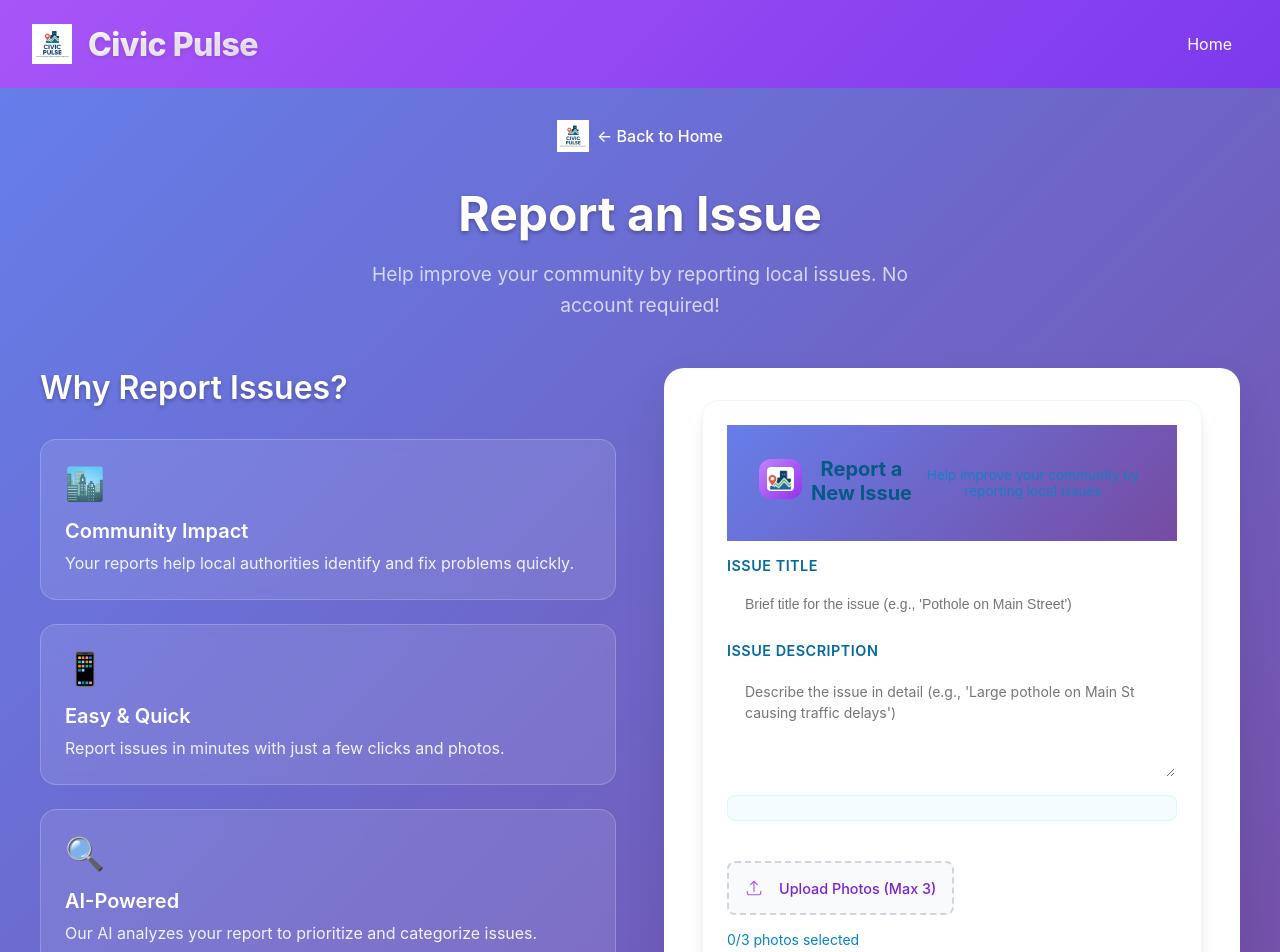
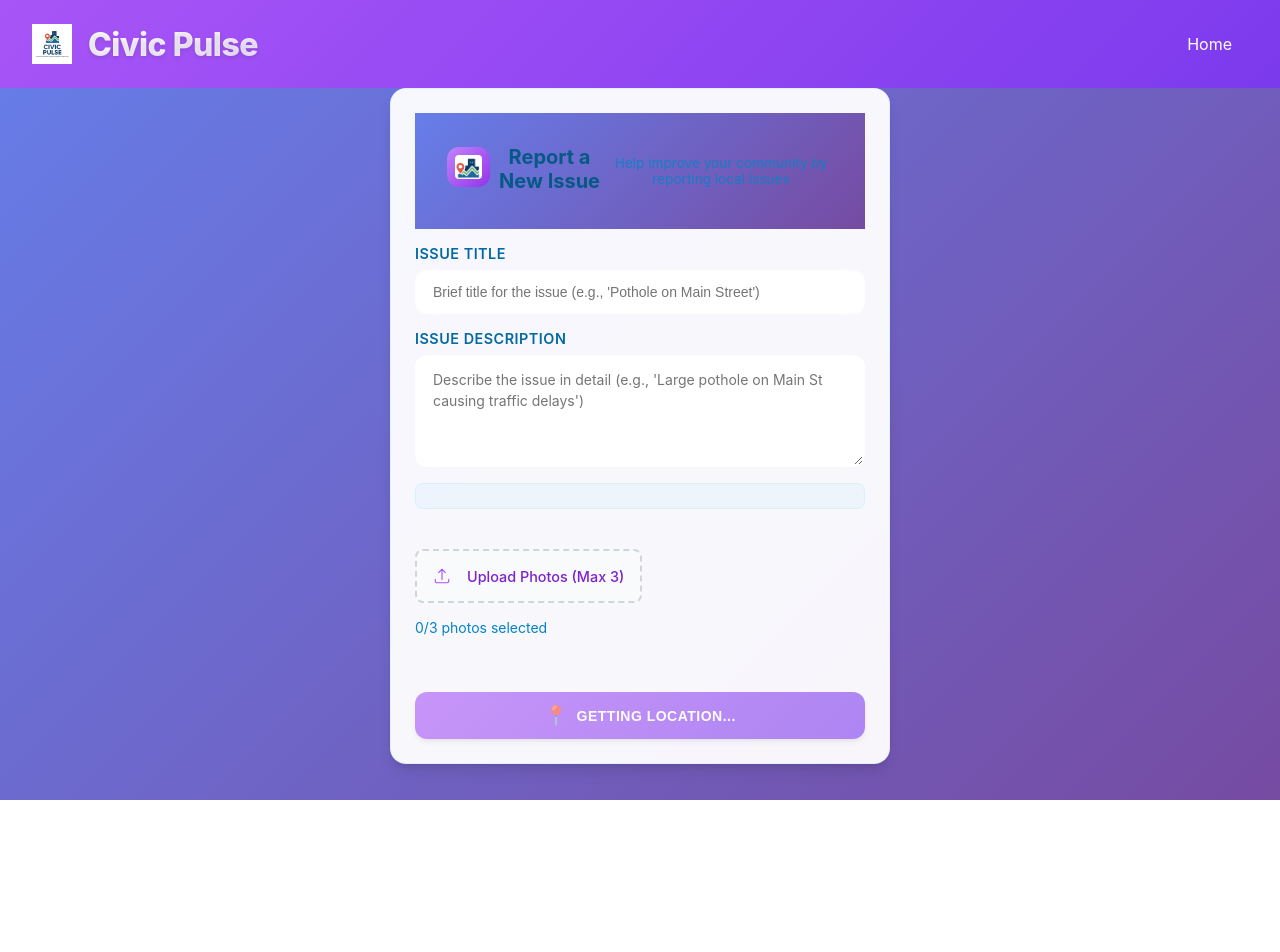
Before and after one commit to iD024/hackathon-project, a React (Vite) app in the folder client/: page /submit-issue in a window 1280 px wide. Shown: the top 952 px of the page. After the commit the page ends 800 px from the top, so only its background shows below. Built offline with nearby package versions, Linux system fonts and the light colour scheme; no server answers.

Commit message:
tried to fix shit

```diff
--- a/client/src/components/SubmitIssueForm.jsx
+++ b/client/src/components/SubmitIssueForm.jsx
@@ -1,21 +1,18 @@
 import React, { useState, useRef } from "react";
+import { useNavigate } from "react-router-dom"; // 1. IMPORT HOOK
 import { createIssue } from "../services/apiService";
 import logo2 from "../assets/logo2.png";
 import { ArrowUpTrayIcon, XMarkIcon } from "@heroicons/react/24/outline";
 import "../components/css/SubmitIssueForm.css";
 
-function SubmitIssueForm({
-  onIssueSubmitted,
-  onCancel,
-  location,
-  locationError,
-}) {
+function SubmitIssueForm({ onIssueSubmitted, location, locationError }) {
   const [title, setTitle] = useState("");
   const [description, setDescription] = useState("");
   const [isSubmitting, setIsSubmitting] = useState(false);
   const [selectedFiles, setSelectedFiles] = useState([]);
   const [filePreviews, setFilePreviews] = useState([]);
   const fileInputRef = useRef(null);
+  const navigate = useNavigate(); // 2. INITIALIZE HOOK
 
   const handleFileChange = (e) => {
     const files = Array.from(e.target.files);
@@ -27,7 +24,6 @@ function SubmitIssueForm({
 
     const newPreviews = imageFiles.map((file) => ({
       id: URL.createObjectURL(file),
-      file,
       name: file.name,
     }));
 
@@ -36,18 +32,19 @@ function SubmitIssueForm({
   };
 
   const removeFile = (index) => {
-    const newFiles = [...selectedFiles];
-    const newPreviews = [...filePreviews];
-    URL.revokeObjectURL(newPreviews[index].id);
-    newFiles.splice(index, 1);
-    newPreviews.splice(index, 1);
-    setSelectedFiles(newFiles);
-    setFilePreviews(newPreviews);
+    URL.revokeObjectURL(filePreviews[index].id);
+    setSelectedFiles(selectedFiles.filter((_, i) => i !== index));
+    setFilePreviews(filePreviews.filter((_, i) => i !== index));
   };
 
   const handleSubmit = async (e) => {
     e.preventDefault();
-    if (!title || !description || isSubmitting || !location) return;
+    if (!title || !description || isSubmitting || !location) {
+      console.error(
+        "Submission prevented: Missing title, description, or location."
+      );
+      return;
+    }
 
     setIsSubmitting(true);
 
@@ -61,9 +58,17 @@ function SubmitIssueForm({
     };
 
     try {
+      // Pass the issue data and the actual file objects
       const result = await createIssue(newIssue, selectedFiles);
-      if (result && onIssueSubmitted) {
-        onIssueSubmitted(); // Let the parent component handle success
+      if (result) {
+        setTitle("");
+        setDescription("");
+        setSelectedFiles([]);
+        setFilePreviews([]);
+        if (onIssueSubmitted) {
+          onIssueSubmitted();
+        }
+        navigate("/issues"); // Redirect on success
       }
     } catch (error) {
       console.error("Error submitting issue:", error);
@@ -72,6 +77,7 @@ function SubmitIssueForm({
     }
   };
 
+  // ... (the rest of the component remains the same)
   const getButtonText = () => {
     if (isSubmitting) return "Submitting...";
     if (!location && !locationError) return "Getting Location...";
@@ -168,7 +174,6 @@ function SubmitIssueForm({
           </div>
         </div>
 
-        <div className="form-actions-submit">
         <button
           type="submit"
           className={`btn-purple submit-btn ${
@@ -181,10 +186,6 @@ function SubmitIssueForm({
           </span>
           {getButtonText()}
         </button>
-          <button type="button" className="btn-cancel" onClick={onCancel}>
-            Cancel
-          </button>
-        </div>
       </form>
     </div>
   );
--- a/client/src/components/SubmitIssuePage.jsx
+++ b/client/src/components/SubmitIssuePage.jsx
@@ -1,97 +1,194 @@
-import React, { useState, useEffect } from "react";
-import { useNavigate } from "react-router-dom";
-import SubmitIssueForm from "./SubmitIssueForm";
-import { Link } from "react-router-dom";
-import logo1 from "../assets/logo1.png";
-import "./css/SubmitIssuePage.css";
+import React, { useState, useRef } from "react";
+import { useNavigate } from "react-router-dom"; // 1. IMPORT HOOK
+import { createIssue } from "../services/apiService";
+import logo2 from "../assets/logo2.png";
+import { ArrowUpTrayIcon, XMarkIcon } from "@heroicons/react/24/outline";
+import "../components/css/SubmitIssueForm.css";
 
-function SubmitIssuePage() {
-  const [location, setLocation] = useState(null);
-  const [locationError, setLocationError] = useState(null);
-  const navigate = useNavigate();
+function SubmitIssueForm({ onIssueSubmitted, location, locationError }) {
+  const [title, setTitle] = useState("");
+  const [description, setDescription] = useState("");
+  const [isSubmitting, setIsSubmitting] = useState(false);
+  const [selectedFiles, setSelectedFiles] = useState([]);
+  const [filePreviews, setFilePreviews] = useState([]);
+  const fileInputRef = useRef(null);
+  const navigate = useNavigate(); // 2. INITIALIZE HOOK
 
-  useEffect(() => {
-    if (navigator.geolocation) {
-      navigator.geolocation.getCurrentPosition(
-        (position) => {
-          setLocation({
-            lat: position.coords.latitude,
-            lng: position.coords.longitude,
-          });
-        },
-        (error) => {
-          setLocationError(
-            "Unable to get your location. Please enable location access."
-          );
+  const handleFileChange = (e) => {
+    const files = Array.from(e.target.files);
+    const imageFiles = files
+      .filter((file) => file.type.startsWith("image/"))
+      .slice(0, 3 - selectedFiles.length);
+
+    if (imageFiles.length === 0) return;
+
+    const newPreviews = imageFiles.map((file) => ({
+      id: URL.createObjectURL(file),
+      name: file.name,
+    }));
+
+    setSelectedFiles((prev) => [...prev, ...imageFiles]);
+    setFilePreviews((prev) => [...prev, ...newPreviews]);
+  };
+
+  const removeFile = (index) => {
+    URL.revokeObjectURL(filePreviews[index].id);
+    setSelectedFiles(selectedFiles.filter((_, i) => i !== index));
+    setFilePreviews(filePreviews.filter((_, i) => i !== index));
+  };
+
+  const handleSubmit = async (e) => {
+    e.preventDefault();
+    if (!title || !description || isSubmitting || !location) {
+      console.error(
+        "Submission prevented: Missing title, description, or location."
+      );
+      return;
+    }
+
+    setIsSubmitting(true);
+
+    const newIssue = {
+      title,
+      description,
+      location: {
+        type: "Point",
+        coordinates: [location.lng, location.lat],
+      },
+    };
+
+    try {
+      // Pass the issue data and the actual file objects
+      const result = await createIssue(newIssue, selectedFiles);
+      if (result) {
+        setTitle("");
+        setDescription("");
+        setSelectedFiles([]);
+        setFilePreviews([]);
+        if (onIssueSubmitted) {
+          onIssueSubmitted();
         }
-      );
-    } else {
-      setLocationError("Geolocation is not supported by this browser.");
+        navigate("/issues"); // Redirect on success
+      }
+    } catch (error) {
+      console.error("Error submitting issue:", error);
+    } finally {
+      setIsSubmitting(false);
     }
-  }, []);
+  };
 
-  // Removed handleIssueSubmitted since we're redirecting in the form component
+  // ... (the rest of the component remains the same)
+  const getButtonText = () => {
+    if (isSubmitting) return "Submitting...";
+    if (!location && !locationError) return "Getting Location...";
+    if (locationError && !location) return "Location Unavailable";
+    return "Submit Issue";
+  };
 
   return (
-    <div className="submit-issue-page">
-      <div className="submit-issue-header">
-        <Link to="/" className="back-link">
-          <img src={logo1} alt="Civic Pulse" className="header-logo" />
-          <span>← Back to Home</span>
-        </Link>
-        <h1>Report an Issue</h1>
-        <p className="page-subtitle">
-          Help improve your community by reporting local issues. No account
-          required!
+    <div className="submit-form-container card-purple">
+      <div className="form-header">
+        <img src={logo2} alt="Report Issue" className="form-icon" />
+        <h3>Report a New Issue</h3>
+        <p className="form-subtitle">
+          Help improve your community by reporting local issues
         </p>
       </div>
+      <form onSubmit={handleSubmit} className="issue-form">
+        <div className="input-group">
+          <label htmlFor="title">Issue Title</label>
+          <input
+            id="title"
+            type="text"
+            className="input-purple"
+            value={title}
+            onChange={(e) => setTitle(e.target.value)}
+            placeholder="Brief title for the issue (e.g., 'Pothole on Main Street')"
+            required
+          />
+        </div>
 
-      <div className="submit-issue-content">
-        <div className="submit-issue-info">
-          <h2>Why Report Issues?</h2>
-          <div className="info-cards">
-            <div className="info-card">
-              <div className="info-icon">🏙️</div>
-              <h3>Community Impact</h3>
-              <p>
-                Your reports help local authorities identify and fix problems
-                quickly.
-              </p>
+        <div className="input-group">
+          <label htmlFor="description">Issue Description</label>
+          <textarea
+            id="description"
+            className="input-purple"
+            value={description}
+            onChange={(e) => setDescription(e.target.value)}
+            placeholder="Describe the issue in detail (e.g., 'Large pothole on Main St causing traffic delays')"
+            required
+            rows={4}
+          />
+        </div>
+
+        <div className="location-status">
+          {location && (
+            <div className="location-info">
+              <span className="location-icon">📍</span>
+              <span>
+                Location detected: {location.lat.toFixed(4)},{" "}
+                {location.lng.toFixed(4)}
+              </span>
             </div>
-            <div className="info-card">
-              <div className="info-icon">📱</div>
-              <h3>Easy & Quick</h3>
-              <p>Report issues in minutes with just a few clicks and photos.</p>
-            </div>
-            <div className="info-card">
-              <div className="info-icon">🔍</div>
-              <h3>AI-Powered</h3>
-              <p>
-                Our AI analyzes your report to prioritize and categorize issues.
-              </p>
-            </div>
+          )}
+          {locationError && (
+            <p className="location-error">⚠️ {locationError}</p>
+          )}
+        </div>
+
+        <div className="file-upload-section">
+          <label className="file-upload-label">
+            <ArrowUpTrayIcon className="upload-icon" width={18} />
+            Upload Photos (Max 3)
+            <input
+              type="file"
+              ref={fileInputRef}
+              onChange={handleFileChange}
+              accept="image/*"
+              multiple
+              style={{ display: "none" }}
+              disabled={selectedFiles.length >= 3}
+            />
+          </label>
+          <span className="file-upload-hint">
+            {selectedFiles.length}/3 photos selected
+          </span>
+
+          <div className="file-previews">
+            {filePreviews.map((preview, index) => (
+              <div key={preview.id} className="file-preview">
+                <div className="file-preview-image">
+                  <img src={preview.id} alt={preview.name} />
+                  <button
+                    type="button"
+                    className="remove-file-btn"
+                    onClick={() => removeFile(index)}
+                    aria-label="Remove image"
+                  >
+                    <XMarkIcon width={16} />
+                  </button>
+                </div>
+                <div className="file-name">{preview.name}</div>
+              </div>
+            ))}
           </div>
         </div>
 
-        <div className="submit-issue-form-container">
-          <SubmitIssueForm location={location} locationError={locationError} />
-        </div>
-      </div>
-
-      <div className="submit-issue-footer">
-        <p>
-          Want to track issues and join teams?{" "}
-          <Link to="/register" className="footer-link">
-            Create an account
-          </Link>{" "}
-          or{" "}
-          <Link to="/login" className="footer-link">
-            sign in
-          </Link>
-        </p>
-      </div>
+        <button
+          type="submit"
+          className={`btn-purple submit-btn ${
+            isSubmitting || !location ? "disabled" : ""
+          }`}
+          disabled={isSubmitting || !location}
+        >
+          <span className="btn-icon">
+            {isSubmitting ? "⏳" : location ? "🚀" : "📍"}
+          </span>
+          {getButtonText()}
+        </button>
+      </form>
     </div>
   );
 }
 
-export default SubmitIssuePage;
+export default SubmitIssueForm;
--- a/client/src/services/apiService.js
+++ b/client/src/services/apiService.js
@@ -52,6 +52,7 @@ export const createIssue = async (issueData, files = []) => {
     // Append text data
     formData.append("title", issueData.title);
     formData.append("description", issueData.description);
+    // Stringify the location object before appending
     formData.append("location", JSON.stringify(issueData.location));
 
     // Append files
@@ -63,6 +64,7 @@ export const createIssue = async (issueData, files = []) => {
     if (token) {
       headers.Authorization = `Bearer ${token}`;
     }
+    // NOTE: Do NOT set 'Content-Type'. The browser will handle it for FormData.
 
     const response = await fetch(`${API_URL}/issues`, {
       method: "POST",
```
Also changed, not shown: 2 other files (tests, documents, lock files or other folders). Lines whose indentation alone changed are shown as unchanged.
